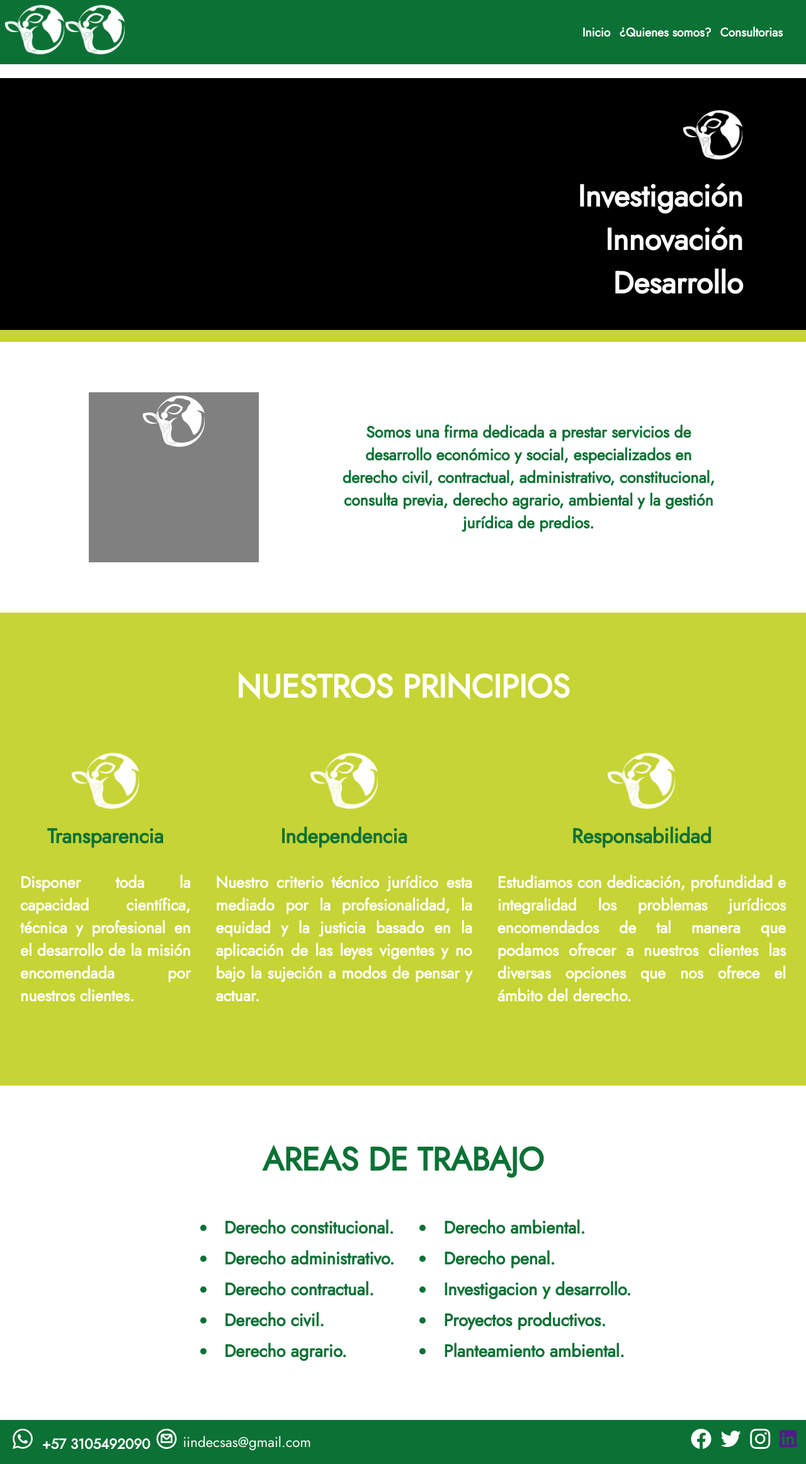
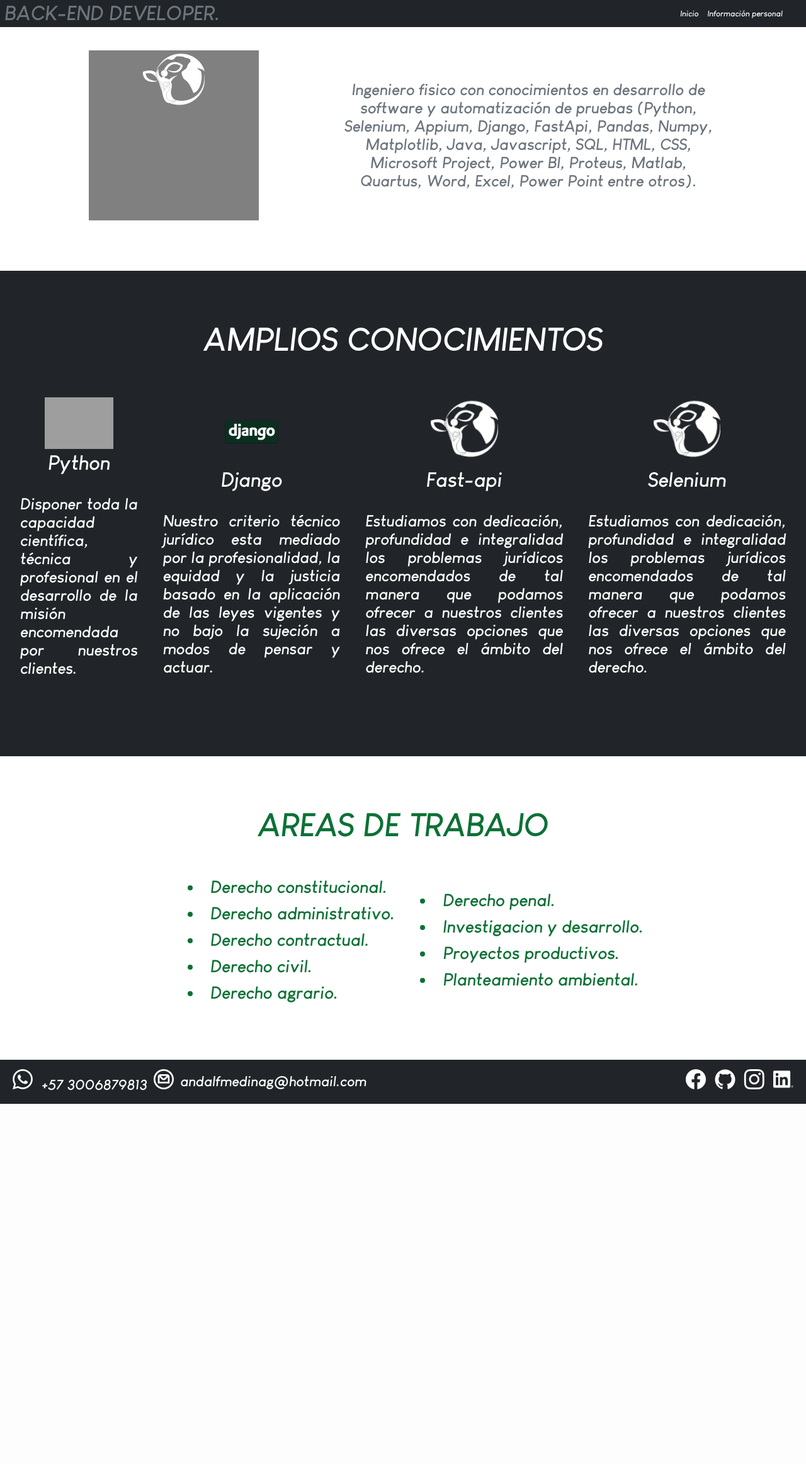
Before and after one commit to AndresMDV/Django, a Django app: page / in a window 1280 px wide. Shown: the whole page at 63% size. After the commit the page ends 1753 px from the top, so only its background shows below. Run offline with Django 4.2, Linux system fonts and the light colour scheme; some libraries are stand-ins or nearby versions; grey boxes are pictures that could not be loaded.

Commit message:
Actualizacion en la pagina personal

```diff
--- a/paginaPersonal/static/css/style.css
+++ b/paginaPersonal/static/css/style.css
@@ -8,12 +8,12 @@
 
 
 body{
-    font-family: 'Jost';
+    font-family: 'luis';
     margin: 0;
 }
 h1{font-size: 2em;}
 h2{font-size: 2.7em; color: white;}
-h3{font-size: 2em; color: #0C7135;}
+h3{font-size: 2em; color: white;}
 p{font-size: 25px; color: white; text-align: end;}
 ul{list-style: none;}
 li{ font-size: 1.25em;}
@@ -25,16 +25,15 @@ a{text-decoration: none;}
 }
 
 header{
-    background-color: #0C7135;
+    background-color: #212529;
 }
 
-header .logo{
-    margin: 0;
-    display: flex;
-    flex-direction: row;
-}
-header .logo img{
-    width: 5em;
+.logo-text{
+    padding: 3px 7px;
+    text-decoration: none;
+    color: white;
+    font-weight: bold;
+    font-size: 2em;
 }
 
 header .container{
@@ -50,7 +49,7 @@ header nav{
     padding-bottom: 0px;
 }
 
-header a{
+header nav a{
     padding: 3px 7px;
     text-decoration: none;
     color: white;
@@ -59,56 +58,22 @@ header a{
 }
 
 header a:hover{
-    color: black
+    color: #6C757D;
 }
 
-#hero{
-    display: flex;
-    align-items: flex-end;
-    justify-content: center;
-    text-align: end;
-    flex-direction: column;
-    height: 45vh;
-    color: white;
-    background-color:black;
-}
-
-#hero h1{
-    margin-right: 75px;
-    margin-top: 5px;
-}
-
-#hero .logo-hero img{
-    margin-right: 75px;
-    margin-top: 45px;
-    width: 6em;
-
-
-}
-.br1{
-    background-color: white;
-    height: 1.2em;
-}
-
-
-.br2{
-    background-color: #C6D435;
-    height: 1.2em;
-}
-
-#somos .container{
+#soy .container{
     text-align: center;
     padding: 80px 12px;
 }
 
-#somos p{
-    color: #0C7135;
+#soy p{
+    color: #6C757D;
     text-align: center;
     font-weight: bold;
 }
 
 #nuestros-principios{
-background-color: #C6D435;
+background-color: #212529;
 text-align: center;
 }
 
@@ -179,7 +144,7 @@ text-align: center;
 }
 
 footer{
-    background-color: #0C7135;
+    background-color: #212529;
     margin: 0px;
 }
 
@@ -197,7 +162,7 @@ footer .fi{
 }
 footer .fi:hover{
     font-size: 2.2em;
-    color: #C6D435;
+    color: #6C757D;
 }
 
 footer .contacto{
@@ -230,14 +195,14 @@ footer .facebook{
     color: white;
     margin-right: 10px;
 }
-footer .twitter{
+footer .github{
     color: white;
     margin-right: 10px;
 }
-/*footer .linkedin{
+footer .linkedin{
     color: white;
     margin-right: 10px;
-}*/
+}
 
 footer  .fi-brands-instagram{
     width: 50px;
@@ -264,7 +229,7 @@ footer  .fi-brands-instagram{
         flex-direction: row;
         padding-bottom: 0;
         padding-right: 30px;
-    }
+    }.</li>
 
     header a{
         font-size: 1.2em;
@@ -282,13 +247,13 @@ footer  .fi-brands-instagram{
         margin-right: 100px;
     }
 
-    #somos .container{
+    #soy .container{
         display: flex;
         justify-content: space-evenly;
 
     }
 
-    #somos .texto{
+    #soy .texto{
         width: 50%;
         max-width: 600px;
         text-align: initial;
@@ -298,7 +263,7 @@ footer  .fi-brands-instagram{
     }
 
 
-    #somos .img-container{
+    #soy .img-container{
         background-color: gray;
         background-size: cover;
         background-position: center center;
@@ -372,3 +337,12 @@ footer  .fi-brands-instagram{
         width: 400px;
     }
 }
+
+@font-face{
+    font-family: smile;
+    src: url('../fonts/smile.otf');
+}
+@font-face{
+    font-family: luis;
+    src: url('../fonts/Luis.ttf');
+}
--- a/paginaPersonal/templates/index.html
+++ b/paginaPersonal/templates/index.html
@@ -1,27 +1,17 @@
 {% extends 'layouts/base.html' %}
 {% block content %}
 {% load static %}
-   <div class="br1"></div>
-        <section id="hero">
-            <div class="logo-hero">
-                <img src="{% static 'img/logo.png' %}" alt="">
-            </div>
-            <h1>Investigación <br>Innovación <br> Desarrollo</h1>
-        </section>
-
-        <div class="br2"></div>
-
-        <section id="somos">
+<section id="soy">
     <div class="container">
         <div class="img-container">
             <img src="{% static 'img/logo.png' %}" alt="">
         </div>
         <div class="texto">
-                    <p>Somos una firma dedicada a prestar servicios de
-                        desarrollo económico y social, especializados en
-                        derecho civil, contractual, administrativo,
-                        constitucional, consulta previa, derecho agrario,
-                        ambiental y la gestión jurídica de predios.
+            <p>
+                Ingeniero fisico con conocimientos en desarrollo de software y automatización de pruebas
+                (Python, Selenium, Appium, Django, FastApi, Pandas, Numpy, Matplotlib, Java,
+                Javascript, SQL, HTML, CSS, Microsoft Project, Power BI, Proteus, Matlab, Quartus,
+                Word, Excel, Power Point entre otros).
             </p>
         </div>
     </div>
@@ -30,21 +20,26 @@
 
 <section id="nuestros-principios">
     <div class="container">
-                <h2>NUESTROS PRINCIPIOS</h2>
+        <h2>AMPLIOS CONOCIMIENTOS</h2>
         <div class="principios">
             <div class="carta">
-                        <img class="logo-carta" src="{% static 'img/logo.png' %}" alt="">
-                        <h3>Transparencia</h3>
+                <img class="logo-carta" src="{% static 'img/python.svg' %}" alt="">
+                <h3>Python</h3>
                 <p>Disponer toda la capacidad científica, técnica y profesional en el desarrollo de la misión encomendada por nuestros clientes.</p>
             </div>
             <div class="carta">
-                        <img class="logo-carta" src="{% static 'img/logo.png' %}" alt="">
-                        <h3>Independencia</h3>
+                <img class="logo-carta" src="{% static 'img/django.png' %}" alt="">
+                <h3>Django</h3>
                 <p>Nuestro criterio técnico jurídico esta mediado por la profesionalidad, la equidad y la justicia basado en la aplicación de las leyes vigentes y no bajo la sujeción a modos de pensar y actuar.</p>
             </div>
             <div class="carta">
                 <img class="logo-carta" src="{% static 'img/logo.png' %}" alt="">
-                        <h3>Responsabilidad</h3>
+                <h3>Fast-api</h3>
+                <p>Estudiamos con dedicación, profundidad e integralidad los problemas jurídicos encomendados de tal manera que podamos ofrecer a nuestros clientes las diversas opciones que nos ofrece el ámbito del derecho.</p>
+            </div>
+            <div class="carta">
+                <img class="logo-carta" src="{% static 'img/logo.png' %}" alt="">
+                <h3>Selenium</h3>
                 <p>Estudiamos con dedicación, profundidad e integralidad los problemas jurídicos encomendados de tal manera que podamos ofrecer a nuestros clientes las diversas opciones que nos ofrece el ámbito del derecho.</p>
             </div>
         </div>
@@ -63,7 +58,6 @@
                 <li>Derecho agrario.</li>
             </ul>
             <ul class="ul2">
-                        <li>Derecho ambiental.</li>
                 <li>Derecho penal.</li>
                 <li>Investigacion y desarrollo.</li>
                 <li>Proyectos productivos.</li>
--- a/paginaPersonal/templates/layouts/partials/footer.html
+++ b/paginaPersonal/templates/layouts/partials/footer.html
@@ -5,22 +5,22 @@
         <div class="contacto">
             <a href="https://api.whatsapp.com/send?phone=573105492090&text=Hola">
                 <i class="fi fi-brands-whatsapp"></i>
-                <h3>+57 3105492090</h3>
+                <h3>+57 3006879813</h3>
             </a>
-            <a href="mailto:iindecsas@gmail.com"><i class="fi fi-rs-circle-envelope"></i></a>
-            <a class="texto-correo" href="mailto:iindecsas@gmail.com">iindecsas@gmail.com</a>
+            <a href="mailto:andalfmedinag@hotmail.com"><i class="fi fi-rs-circle-envelope"></i></a>
+            <a class="texto-correo" href="mailto:andalfmedinag@hotmail.com">andalfmedinag@hotmail.com</a>
         </div>
         <div>
-            <a href="" class="facebook">
+            <a href="https://www.facebook.com/andresmedinadv" target="_blank" class="facebook">
                 <i class="fi fi-brands-facebook"></i>
             </a>
-            <a href="" class="twitter">
-                <i class="fi fi-brands-twitter"></i>
+            <a href="https://github.com/Ing-Andres-Medina" target="_blank" class="github">
+                <i class="fi fi-brands-github"></i>
             </a>
-            <a href="https://www.instagram.com/indescsas" class="instagram">
+            <a href="https://www.instagram.com/andresmedinadv" target="_blank" class="instagram">
                 <i class="fi fi-brands-instagram"></i>
             </a>
-            <a href="" class="linkedin">
+            <a href="https://www.linkedin.com/in/andres-alfonso-medina-gomez" target="_blank" class="linkedin">
                 <i class="fi fi-brands-linkedin"></i>
             </a>
         </div>
--- a/paginaPersonal/templates/layouts/partials/menu.html
+++ b/paginaPersonal/templates/layouts/partials/menu.html
@@ -2,14 +2,10 @@
 
 <header>
     <div class="container">
-        <a  class="logo" href="{% url 'index' %}">
-            <img class="logo" src="{% static 'img/logo.png' %}" alt="logo">
-            <img class="logo" src="{% static 'img/logo.png' %}" alt="logo">
-        </a>
+        <a class="logo-text" href="{% url 'index' %}">BACK-END DEVELOPER.</a>
         <nav>
             <a href="{% url 'index' %}">Inicio</a>
-            <a href="{% url 'index' %}">¿Quienes somos?</a>
-            <a href="{% url 'index' %}">Consultorias</a>
+            <a href="{% url 'index' %}">Información personal</a>
         </nav>
 
     </div>
```
Also changed, not shown: paginaPersonal/static/fonts/Luis.ttf (added), paginaPersonal/static/fonts/smile.otf (added), paginaPersonal/static/img/django.png (added). Lines whose indentation alone changed are shown as unchanged.
